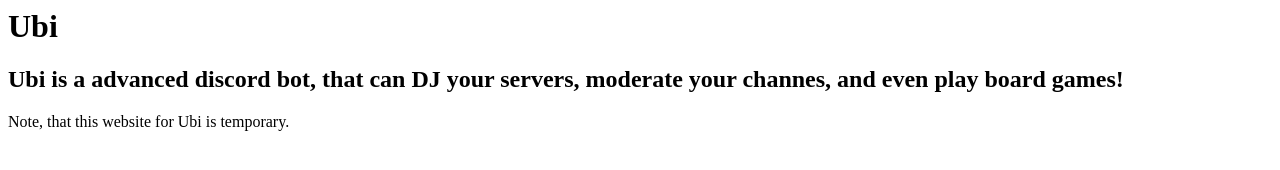
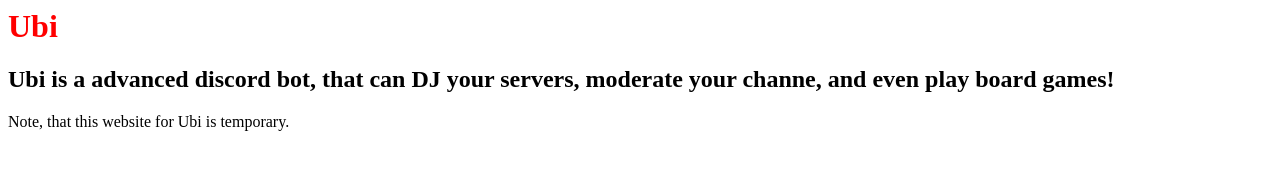
Before and after one commit to encloinc/ubi, a plain HTML site: page index.html in a window 1280 px wide. Drawn offline with Linux system fonts and the light colour scheme.

Commit message:
Update index.html

```diff
--- a/index.html
+++ b/index.html
@@ -1,8 +1,9 @@
 <html>
 <body>
 
-<h1> Ubi </h1>
-<h2> Ubi is a advanced discord bot, that can DJ your servers, moderate your channes, and even play board games!
+<h1 style="color:red">Ubi</h1>
+
+<h2> Ubi is a advanced discord bot, that can DJ your servers, moderate your channe, and even play board games!
  </h2>
 
  <p2> Note, that this website for Ubi is temporary. </p2>
```
